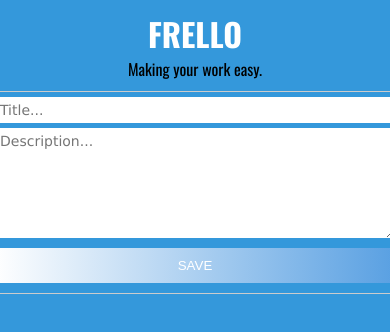
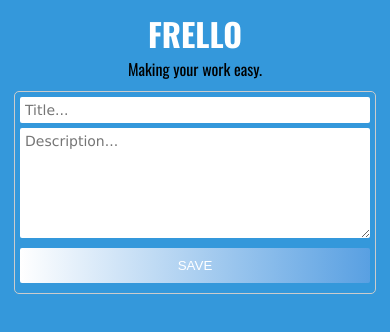
Before and after one commit to HancerMercede/TodoListApp, a React (Vite) app: page / in a window 390 px wide. Shown: the top 332 px of the page. Built offline with nearby package versions, Linux system fonts and the light colour scheme.

Commit message:
adding a new width to the NewTask Component

```diff
--- a/src/Components/NewTask.module.css
+++ b/src/Components/NewTask.module.css
@@ -45,6 +45,6 @@
 
 @media screen and (max-width: 768px) {
     .container {
-        width: 400px;
+        width: 350px;
     }
 }
--- a/src/Components/TaskCard.module.css
+++ b/src/Components/TaskCard.module.css
@@ -18,6 +18,7 @@
     border-radius: 2px;
     background-color: #3498DB;
     color: #fff;
+
 }
 
 .btn_btn_secundary {
@@ -27,6 +28,7 @@
     border-radius: 2px;
     background-color: #83878a;
     color: #fff;
+
 }
 
 h3 {
--- a/src/Components/TaskList.module.css
+++ b/src/Components/TaskList.module.css
@@ -1,5 +1,6 @@
 .TaskListContainer {
     width: 1200px;
+    margin: auto;
 }
 
 .TaskListContainer ul {
--- a/src/Components/TaskList.tsx
+++ b/src/Components/TaskList.tsx
@@ -11,7 +11,7 @@ export const TaskList = () => {
   const onCreateNewTask = (task: Task) => {
     if (task.Title === "") return;
 
-    task.id = newTask.length + 1;
+    task.id = newTask?.length + 1;
     setNewTask([task, ...newTask]);
   };
 
--- a/src/index.css
+++ b/src/index.css
@@ -14,5 +14,11 @@ body {
   background-color: #3498DB;
   font-family: "Oswald", sans-serif;
   font-style: normal;
+}
 
+
+@media screen and (max-width: 600px) {
+  body {
+    width: 100%;
+  }
 }
```
